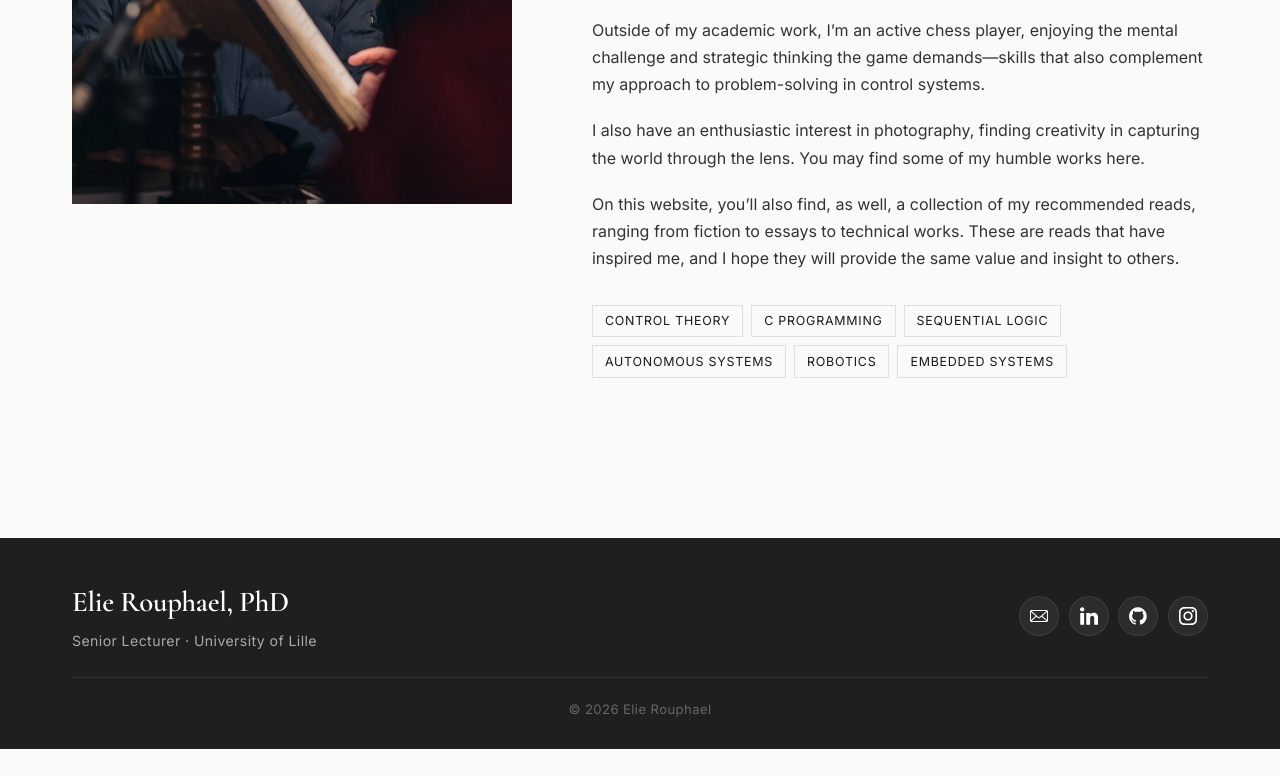
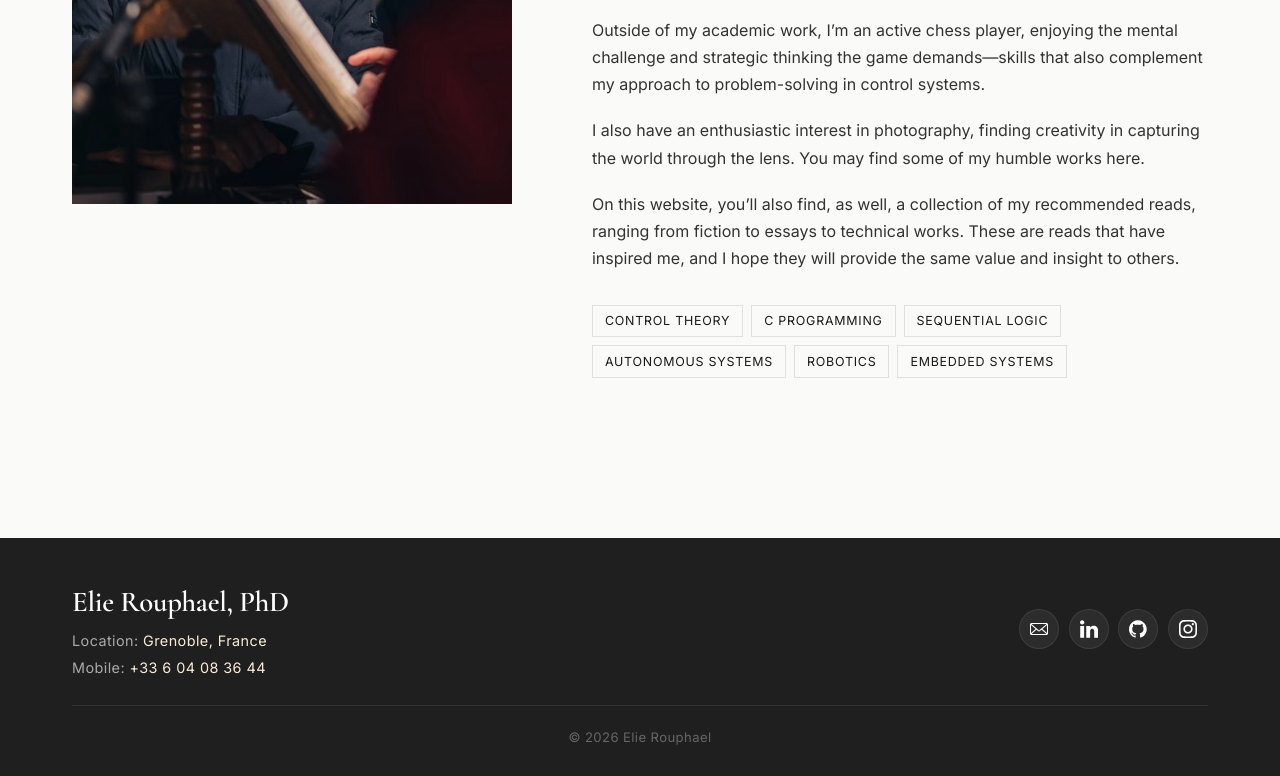
Before and after one commit to ElieRouphael/elierouphael.github.io, an Astro site: page / in a window 1280 px wide. Shown: the part 558-1334 px from the top of the page. Before the commit the page ends 1307 px from the top, so only its background shows below. Built offline with nearby package versions, Linux system fonts and the light colour scheme; Astro itself is replaced by a stand-in of ours.

Commit message:
Edited Footer

```diff
--- a/src/components/Footer.astro
+++ b/src/components/Footer.astro
@@ -7,7 +7,8 @@ const year = new Date().getFullYear();
     <div class="footer-body">
       <div class="footer-left">
         <h2 class="footer-name">Elie Rouphael, PhD</h2>
-        <p class="footer-meta">Senior Lecturer &middot; University of Lille</p>
+        <p class="footer-meta">Location: <span style="color:antiquewhite">Grenoble, France</span></p>
+        <p class="footer-meta">Mobile: <a style="color:antiquewhite" href="tel:+33604083644">+33 6 04 08 36 44</a></p>
       </div>
       <div class="footer-social" aria-hidden="false">
         <a href="mailto:elie.rouphael@univ-lille.fr" aria-label="Email Elie" title="Email">
--- a/src/styles/global.css
+++ b/src/styles/global.css
@@ -436,7 +436,7 @@ footer {
 }
 .footer-meta {
   color: #aaa;
-  font-size: 0.88rem;
+  font-size: 0.9rem;
   letter-spacing: 0.03em;
 }
 .footer-copy {
```
